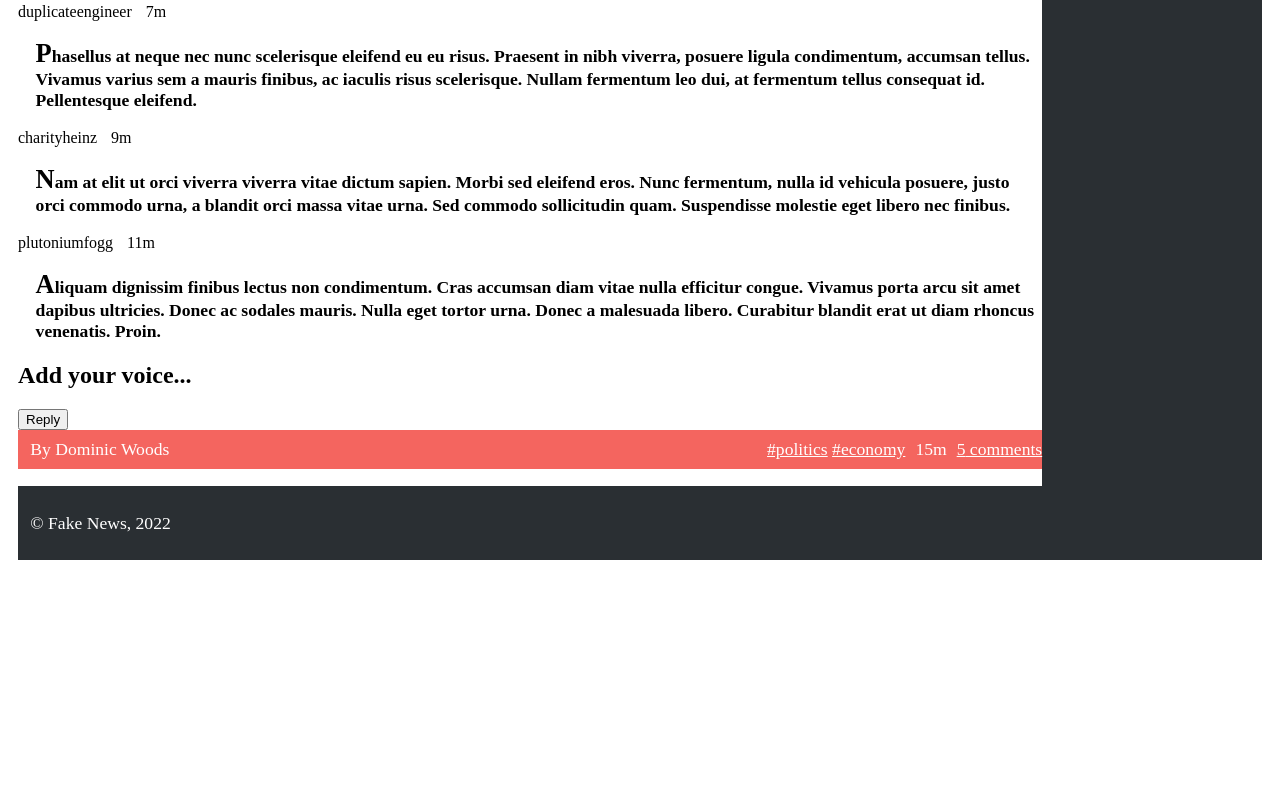
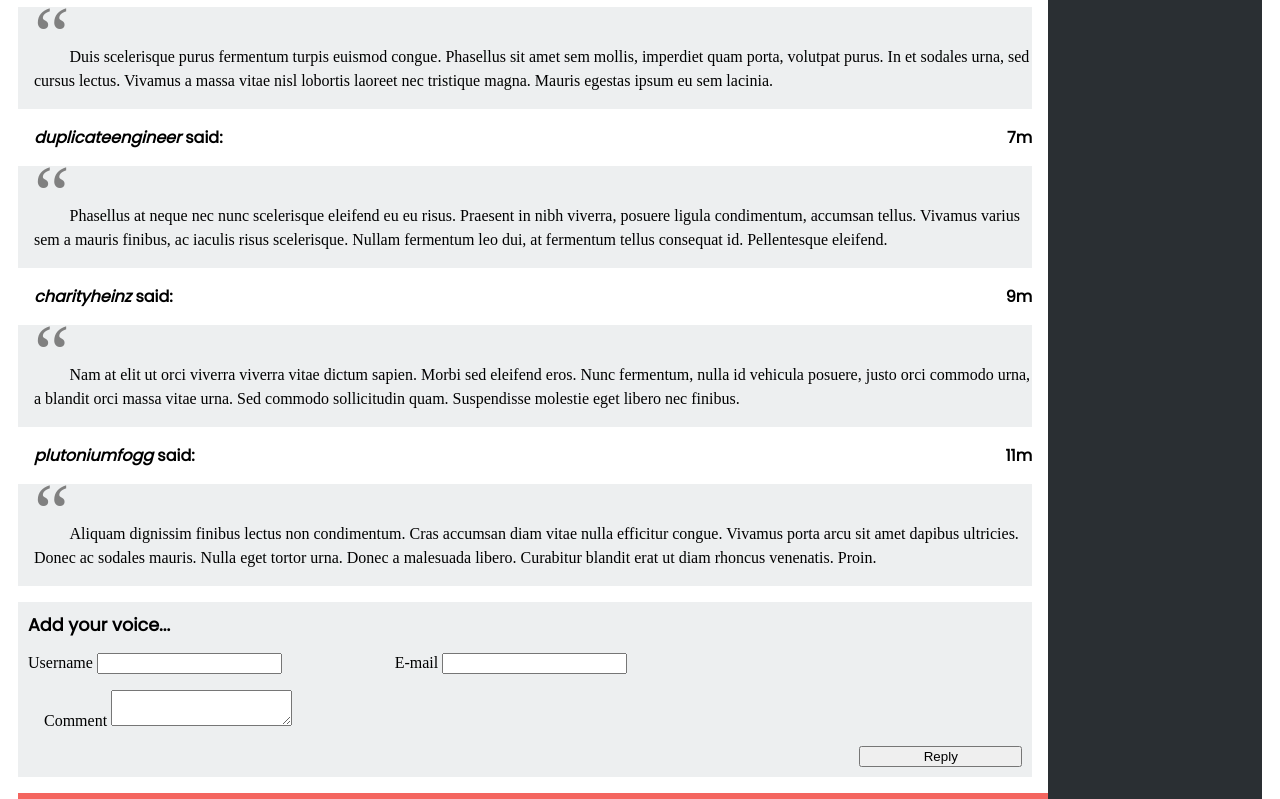
Before and after one commit to Dragon29R/LinguagensWeb, a plain HTML site: page aula3/item.html in a window 1280 px wide. Shown: the part 1375-2174 px from the top of the page. Before the commit the page ends 1971 px from the top, so only its background shows below. Drawn offline with Linux system fonts and the light colour scheme.

Commit message:
1.4 in progress

```diff
--- a/aula3/comments.css
+++ b/aula3/comments.css
@@ -0,0 +1,71 @@
+#comments > h1{
+    margin-left: 1em;
+    font-size: 1.1em;
+    font-weight: bold;
+    font-family: Poppins;
+}
+.user{
+    margin-left: 1em;
+    font-style:oblique;
+    font-weight: bold;
+    font-family: Poppins;
+}
+.user::after{
+    content:" said:";
+    font-style: normal;
+}
+#comments .date{
+    font-family: Poppins;
+    font-weight: bold;
+    float: right;
+    margin-right: 1em;
+}
+#comments p{
+    background-color: rgb(237,239,240);
+    padding: 1em;
+    padding-right:0;
+    margin-right: 1em;
+    line-height: 1.5em;
+}
+#comments p::before{
+    content: "\201C";
+    font-size: 5em;
+    color:gray;
+}
+form{
+    padding: 1em;
+    padding-right:0;
+    margin-right: 1em;
+    margin-bottom: 1em;
+    background-color: rgb(237,239,240);
+    display: grid;
+    grid-template-columns: auto;
+    padding: 10px;
+}
+form >label{
+    display:block;
+}
+form > h2{
+    margin-top: 0em;
+    font-size: 1.1em;
+    font-family: Poppins;
+    grid-row: 1;
+    grid-column: 1/10;
+}
+form > label:first-of-type{
+    grid-row:2;
+    grid-column: 1/3;
+}
+form > label:nth-child(3){
+    grid-row:2;
+    grid-column: 3/10;
+}
+form > label:nth-child(4){
+    margin: 1em;
+    grid-row:3;
+    grid-column: 1/10;
+}
+form > button{
+    grid-row:4;
+    grid-column: 8/10;
+}
--- a/aula3/style.css
+++ b/aula3/style.css
@@ -90,10 +90,13 @@ li a{
     padding-top: 1em;
     padding-bottom: 1em;
 }
+#related article  h1{
+    margin-left: 1em;
+}
 #related article  h1 a{
     color:White;
     font-family: Poppins;
-    margin-left: 1em;
+
 }
 #related article p{
     color:white;
@@ -117,12 +120,12 @@ li a{
 #news article{
     margin-top: 1em;
 }
-#news article p{
+#news > article > p{
     margin-left: 1em;
     font-size: 1.1em;
     font-weight:bold;
 }
-#news article p:first-of-type::first-letter{
+#news > article > p:first-of-type::first-letter{
     font-size: 1.5em;
     font-weight: bolder;
 }
```
